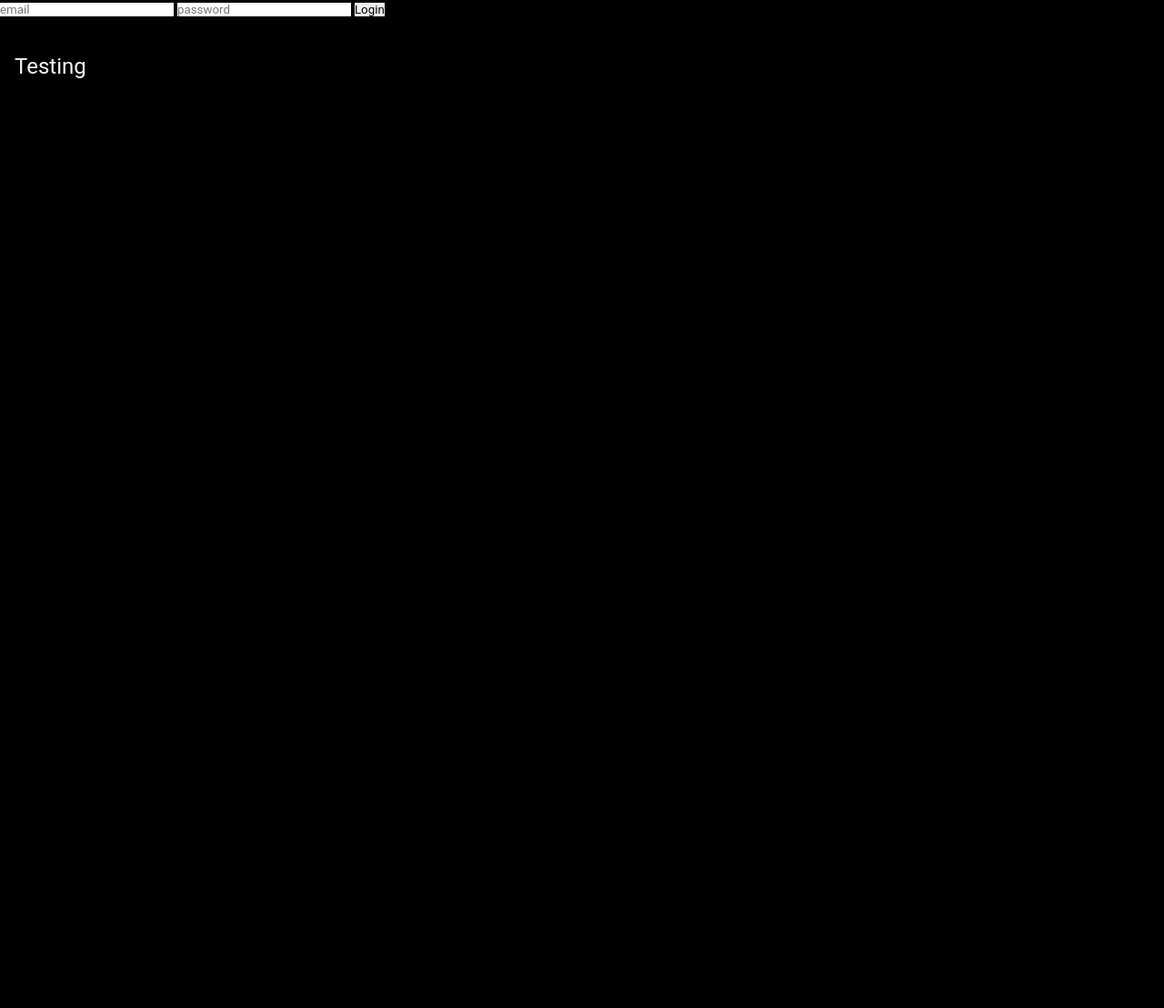
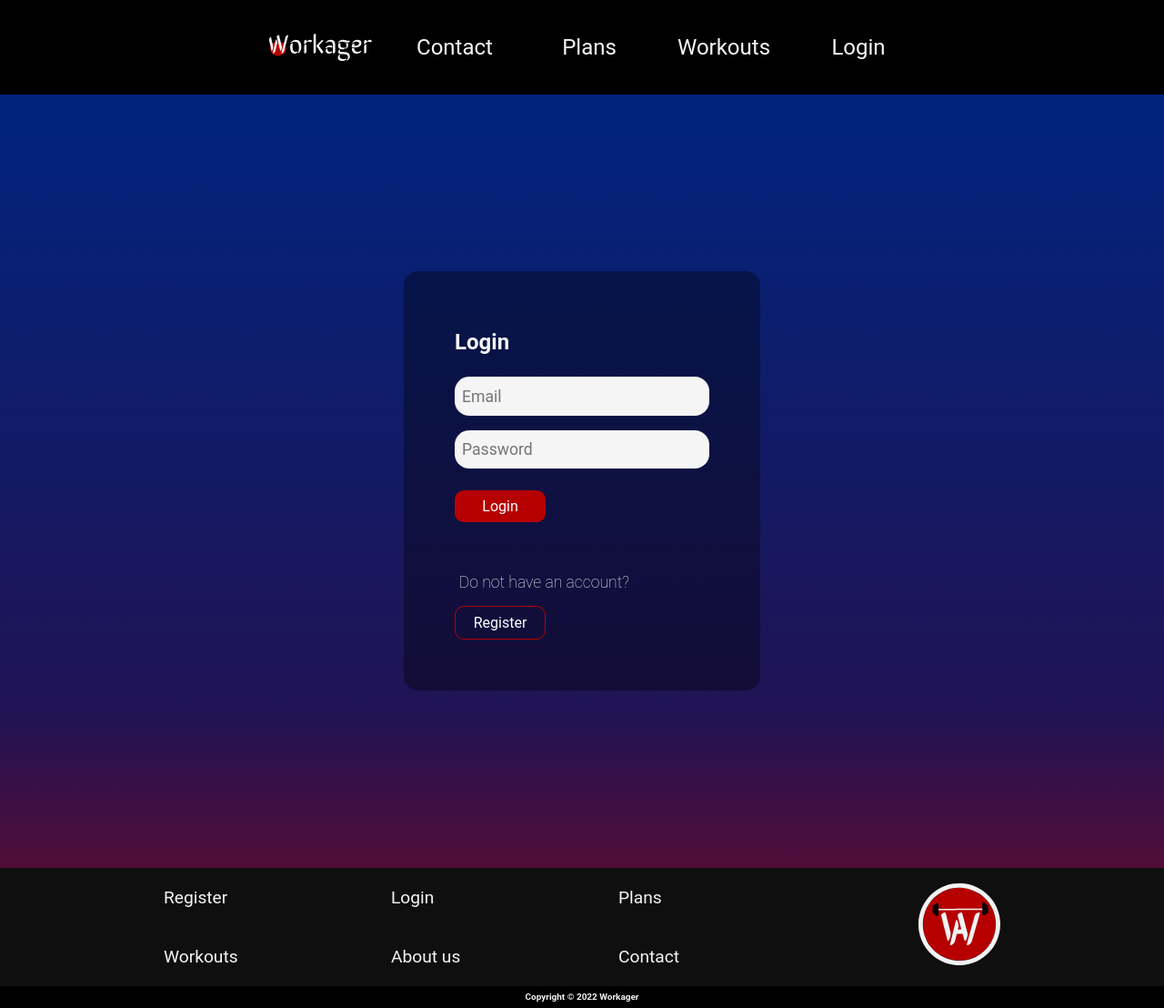
Before and after one commit to MarcinScieszka/workout-manager, a PHP site: page /login in a window 1280 px wide. Shown: the whole page at 91% size. Before the commit the page ends 86 px from the top, so only its background shows below. Run offline with PHP 8.4, Linux system fonts and the light colour scheme.

Commit message:
create and style login page

```diff
--- a/public/css/index.css
+++ b/public/css/index.css
@@ -29,6 +29,10 @@ body {
     overscroll-behavior-y: none;
 }
 
+h1, h2, h3 {
+    color: var(--text-light);
+}
+
 h1 {
     font-size: 2rem;
     margin: 1rem;
@@ -38,9 +42,7 @@ h1 {
 h2 {
     font-size: 1.5rem;
     font-weight: normal;
-    margin: 0.5rem;
-    margin-bottom: 1rem;
-    padding: 2rem 0.5rem;
+    margin: 1rem 0.5rem;
 }
 
 h3 {
@@ -52,10 +54,30 @@ h3 {
 a {
     text-decoration: none;
     text-align: center;
+    display: block;
+    color: white;
+    font-size: 1rem;
+    padding: 0.5rem;
+    border-radius: 10px;
+    margin: 0.5rem;
 }
 
 .grid-col-span-3 {
     grid-column: span 3;
+}
+
+input {
+    font-size: 1.1rem;
+    padding: 0.7rem 0.5rem;
+    margin: 0.5rem;
+    border-radius: 1rem;
+    min-width: 280px;
+    background-color: var(--text-light);
+    /* color: rgb(216, 216, 216); */
+}
+
+img {
+    margin-top: 0.7rem;
 }
 
 /*  ---------------------------
@@ -77,19 +99,20 @@ header {
 }
 
 .header-item {
-    width: 190px;
-    height: 50px;
+    /* min-width: 150px; */
+    /* max-width: 180px; */
+    width: 140px;
 }
 
-.header-item-btn > a {
-    display: block;
+.header-item a {
     height: 100%;
     width: 100%;
     color: var(--text-light);
-    font-size: 1.8rem;
-    padding-top: 0.5rem;
-    border-radius: 1rem;
-    transition-duration: 0.3s;
+    font-size: 1.5rem;
+}
+
+.header-item img {
+    margin: 0;
 }
 
 #logo {
@@ -105,15 +128,13 @@ header {
     color: var(--text-dark);
 }
 
+.header-item > a {
+    background-color: var(--header);
+}
 
-.header-item img:hover {
+.header-item:first-child > a:hover {
     background-color: rgb(22, 22, 22);
 }
-
-/* .header-item:first-child:hover {
-    border-radius: 15px;
-    background-color: rgb(22, 22, 22);
-} */
 
 @media screen and (max-width: 1015px) {
     .header-item {
@@ -160,6 +181,11 @@ footer {
     padding-left: 1.5rem;
 }
 
+.footer-btn img {
+    margin: 0;
+    padding: 0;
+}
+
 #logo-round {
     width: 90px;
     height: 90px;
@@ -177,6 +203,7 @@ footer {
 
 .footer-btn > a {
     color: var(--text-light);
+    font-size: 1.2rem;
 }
 
 .copyright-box {
--- a/public/css/login.css
+++ b/public/css/login.css
@@ -1,11 +1,55 @@
-/* background-image: url(public/img/login-2.png); */
-
-body {
-    background-color: rgb(0, 0, 0);
+section {
+    width: 100%;
+    min-height: 850px;
+    background: rgb(0,36,126);
+    background: linear-gradient(rgba(0,36,126,1) 0%, rgba(32,19,84,1) 80%, rgba(182,0,0,1) 140%);
+    display: flex;
+    align-items: center;
+    justify-content: center;
 }
 
-/* @media screen and (max-width: 750px) {
-    body {
-        background-color: brown;
-    }
-} */
+.content {
+    /* background-image: url("public/img/login.png"); */
+    background: rgba(0, 0, 0, 0.35);
+    max-width: 500px;
+    max-height: 600px;
+    padding: 3rem;
+    border-radius: 1rem;
+    display: flex;
+    align-items: left;
+    justify-content: center;
+    flex-direction: column;
+}
+
+.content a {
+    max-width: 100px;
+    margin-top: 1rem;
+}
+
+.content > h3 {
+    margin-top: 3rem;
+    margin-bottom: 0;
+}
+
+.content a {
+    background-color: var(--red);
+    min-width: 100px;
+    transition: 0.3s;
+}
+
+.content a:hover {
+    background-color: var(--red-hover);
+}
+
+.content h2 {
+    font-weight: 600;
+}
+
+.content a:last-child {
+    background-color: transparent;
+    border: var(--red) solid 1px;
+}
+
+.content a:last-child:hover {
+    background-color: var(--red);;
+}
--- a/public/views/login.html
+++ b/public/views/login.html
@@ -9,12 +9,63 @@
     <title>Login page</title>
 </head>
 <body>
-    <div class="content">
-        <!-- <img src="../img/login-2.png"> -->
-        <input name="email" type="email" placeholder="email">
-        <input name="password" type="password" placeholder="password">
-        <button>Login</button>
+    <header>
+        <div class="header-item">
+            <a href="/"><img src="public/img/logo_text.svg" alt="Workager logo" id="logo"></a>
+        </div>
+        <div class="header-item header-item-btn">
+            <a href="/contact">Contact</a>
+        </div>
+        <div class="header-item header-item-btn">
+            <a href="/plans">Plans</a>
+        </div>
+        <div class="header-item header-item-btn">
+            <a href="/workouts">Workouts</a>
+        </div>
+        <div class="header-item header-item-btn">
+            <a href="/login">Login</a>
+        </div>
+    </header>
+
+    <section>
+        <div class="content">
+            <h2>Login</h2>
+            <input name="email" type="email" placeholder="Email">
+            <input name="password" type="password" placeholder="Password">
+            <a href="/login">Login</a>
+            <h3>Do not have an account?</h3>
+            <a href="/register">Register</a>
+    </section>
+
+    <footer>
+        <div class="footer-grid">
+            <div class="footer-btn">
+                <a href="/register">Register</a>
+            </div>
+            <div class="footer-btn">
+                <a href="/login">Login</a>
+            </div>
+            <div class="footer-btn">
+                <a href="/plans">Plans</a>
+            </div>
+            <div class="footer-btn">
+                <a href="/workouts">Workouts</a>
+            </div>
+            <div class="footer-btn">
+                <a href="/about">About us</a>
+            </div>
+            <div class="footer-btn">
+                <a href="/contact">Contact</a>
+            </div>
+            <div class="footer-btn">
+                <a href="/"><img src="public/img/logo_round.svg" alt="Workager round logo" id="logo-round"></a>
+            </div>
+        </div>
+    </footer>
+    <div class="copyright-box">
+        <div class="copyright">
+            <h5>Copyright &copy; 2022 Workager</h5>
+        </div>
     </div>
-    <h2>Testing</h2>
 </body>
 </html>
```
Also changed, not shown: public/css/homepage.css (+3 -14 lines), public/img/login.png (renamed from public/img/login-2.png).
